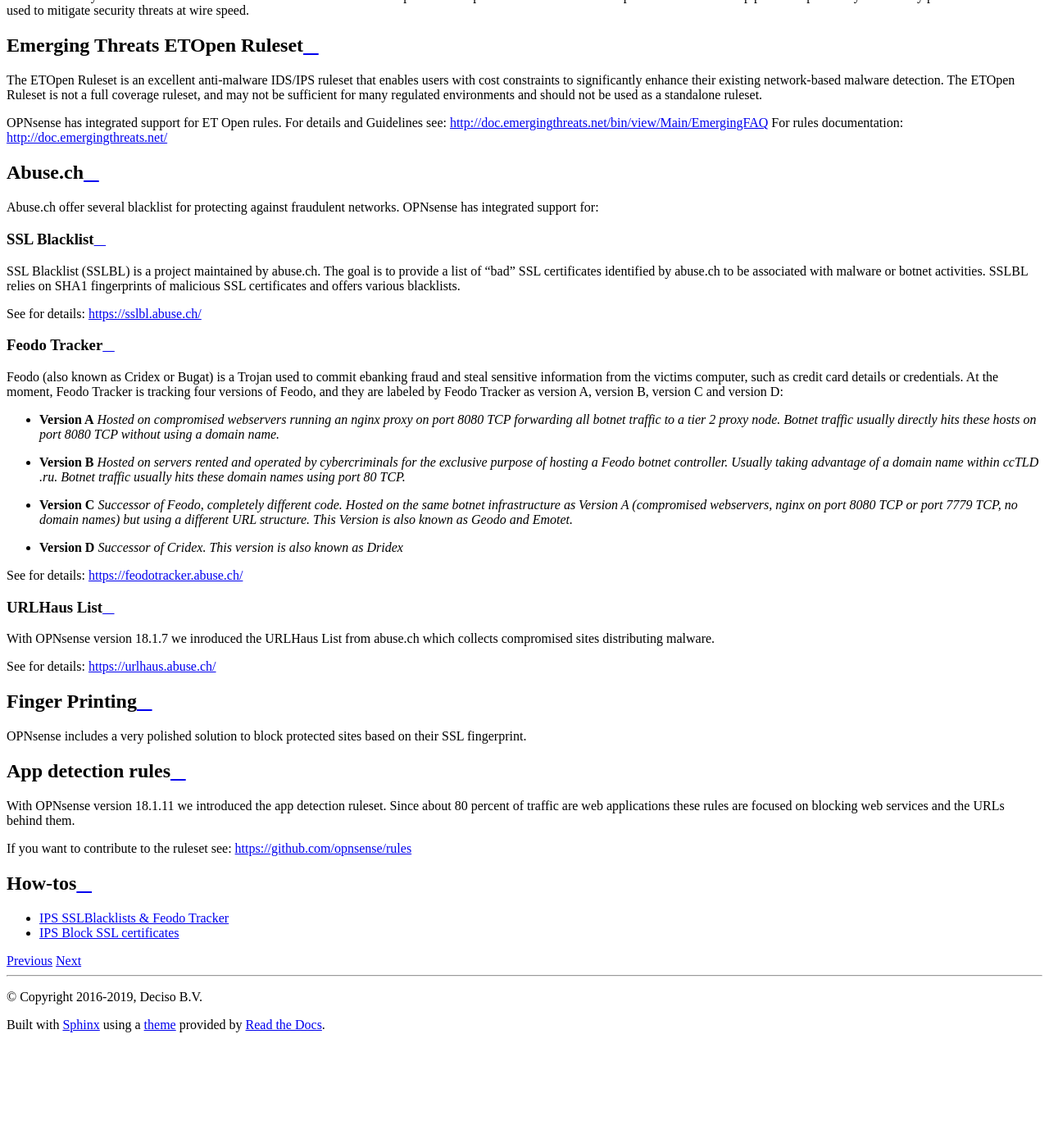
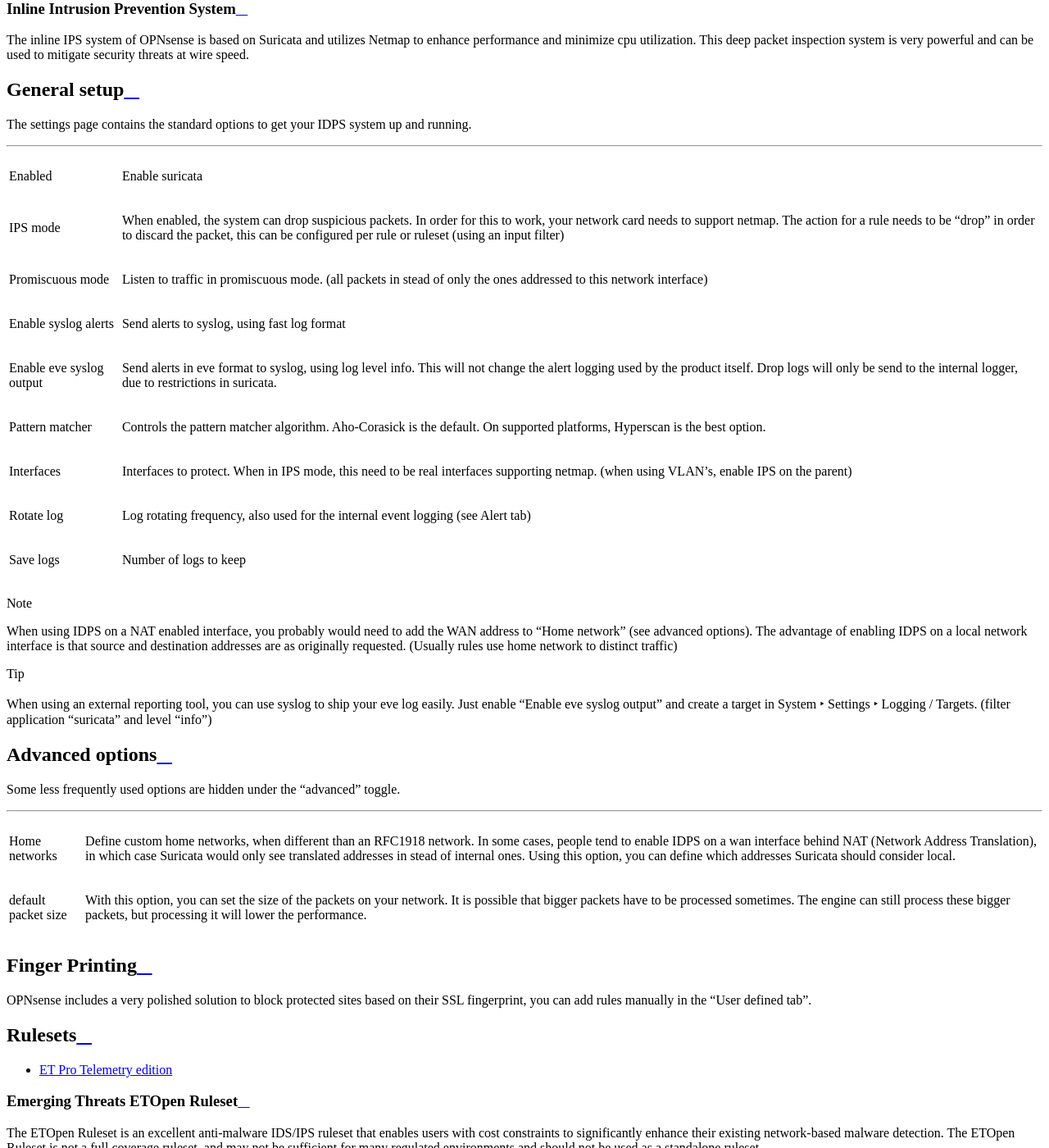
Before and after one commit to opnsense/docs, a Sphinx documentation site: the page built from source/manual/ips.rst, in a window 1280 px wide and 1400 px high, scrolled down 924 px. Shown: the whole window at 82% size. Built offline with Sphinx 7.4.7 and the Read the Docs theme 2.0.0, drawn with Linux system fonts in a browser that asks for light colours; pages that are not in the unit, such as notebooks, are missing from menus; before the commit the page ends 2191 px from its top, so only the background shows below that; some of the changed text lies outside the part shown.

Commit message:
IDPS: improve  documentation. move ETPro telemetry out of top level menu

```diff
--- a/source/manual/ips.rst
+++ b/source/manual/ips.rst
@@ -6,9 +6,93 @@
 enhance performance and minimize cpu utilization. This deep packet inspection
 system is very powerful and can be used to mitigate security threats at wire speed.
 
--------------------------------
+
+---------------
+General setup
+---------------
+
+The settings page contains the standard options to get your IDPS system up and running.
+
+=====================================================================================================================
+
+====================================  ===============================================================================
+Enabled                               Enable suricata
+IPS mode                              When enabled, the system can drop suspicious packets. In order for this to
+                                      work, your network card needs to support netmap.
+                                      The action for a rule needs to be "drop" in order to discard the packet,
+                                      this can be configured per rule or ruleset (using an input filter)
+Promiscuous mode                      Listen to traffic in promiscuous mode. (all packets in stead of only the
+                                      ones addressed to this network interface)
+Enable syslog alerts                  Send alerts to syslog, using fast log format
+Enable eve syslog output              Send alerts in eve format to syslog, using log level info.
+                                      This will not change the alert logging used by the product itself.
+                                      Drop logs will only be send to the internal logger,
+                                      due to restrictions in suricata.
+Pattern matcher                       Controls the pattern matcher algorithm.
+                                      Aho-Corasick is the default. On supported platforms,
+                                      Hyperscan is the best option.
+Interfaces                            Interfaces to protect. When in IPS mode, this need to be real interfaces
+                                      supporting netmap. (when using VLAN's, enable IPS on the parent)
+Rotate log                            Log rotating frequency, also used for the internal event logging
+                                      (see Alert tab)
+Save logs                             Number of logs to keep
+====================================  ===============================================================================
+
+.. Note::
+
+    When using IDPS on a NAT enabled interface, you probably would need to add the WAN address to "Home network" (see advanced options).
+    The advantage of enabling IDPS on a local network interface is that source and destination addresses are as originally requested.
+    (Usually rules use home network to distinct traffic)
+
+
+.. Tip::
+
+    When using an external reporting tool, you can use syslog to ship your eve log easily. Just enable "Enable eve syslog output" and
+    create a target in :menuselection:`System --> Settings --> Logging / Targets`. (filter application "suricata" and level "info")
+
+----------------
+Advanced options
+----------------
+
+Some less frequently used options are hidden under the "advanced" toggle.
+
+=====================================================================================================================
+
+====================================  ===============================================================================
+Home networks                         Define custom home networks, when different than an RFC1918 network.
+                                      In some cases, people tend to enable IDPS on a wan interface behind NAT
+                                      (Network Address Translation), in which case Suricata would only see
+                                      translated addresses in stead of internal ones. Using this option, you can
+                                      define which addresses Suricata should consider local.
+default packet size                   With this option, you can set the size of the packets on your network.
+                                      It is possible that bigger packets have to be processed sometimes.
+                                      The engine can still process these bigger packets,
+                                      but processing it will lower the performance.
+====================================  ===============================================================================
+
+
+---------------
+Finger Printing
+---------------
+OPNsense includes a very polished solution to block protected sites based on
+their SSL fingerprint, you can add rules manually in the "User defined tab".
+
+
+---------------------------
+Rulesets
+---------------------------
+
+.. toctree::
+   :maxdepth: 2
+   :titlesonly:
+   :glob:
+
+   etpro_telemetry
+
+
+...................................
 Emerging Threats ETOpen Ruleset
--------------------------------
+...................................
 The ETOpen Ruleset is an excellent anti-malware IDS/IPS ruleset that enables
 users with cost constraints to significantly enhance their existing network-based
 malware detection. The ETOpen Ruleset is not a full coverage ruleset, and may not
@@ -19,14 +103,16 @@
 For details and Guidelines see: http://doc.emergingthreats.net/bin/view/Main/EmergingFAQ
 For rules documentation: http://doc.emergingthreats.net/
 
---------
+...................................
 Abuse.ch
---------
+...................................
 Abuse.ch offer several blacklist for protecting against fraudulent networks.
 OPNsense has integrated support for:
 
+...................................
 SSL Blacklist
--------------
+...................................
+
 SSL Blacklist (SSLBL) is a project maintained by abuse.ch. The goal is to provide
 a list of "bad" SSL certificates identified by abuse.ch to be associated with
 malware or botnet activities. SSLBL relies on SHA1 fingerprints of malicious SSL
@@ -34,8 +120,10 @@
 
 See for details: https://sslbl.abuse.ch/
 
+...................................
 Feodo Tracker
--------------
+...................................
+
 Feodo (also known as Cridex or Bugat) is a Trojan used to commit ebanking fraud and steal sensitive information from the victims computer, such as credit card details or credentials. At the moment, Feodo Tracker is tracking four versions of Feodo, and they are labeled by Feodo Tracker as version A, version B, version C and version D:
 
 *   **Version A**
--- a/source/services.rst
+++ b/source/services.rst
@@ -18,7 +18,6 @@
    manual/captiveportal
    manual/dhcp
    manual/ips
-   manual/etpro_telemetry
    manual/proxy
    manual/dynamic_routing
    manual/monit
```
Also changed, not shown: other parts of source/manual/ips.rst (+4 -9 lines).
